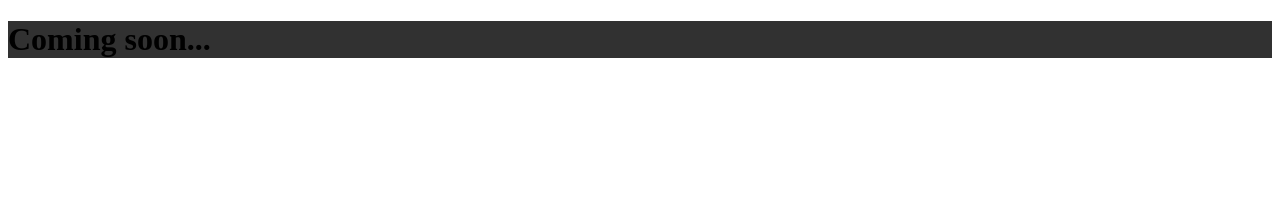
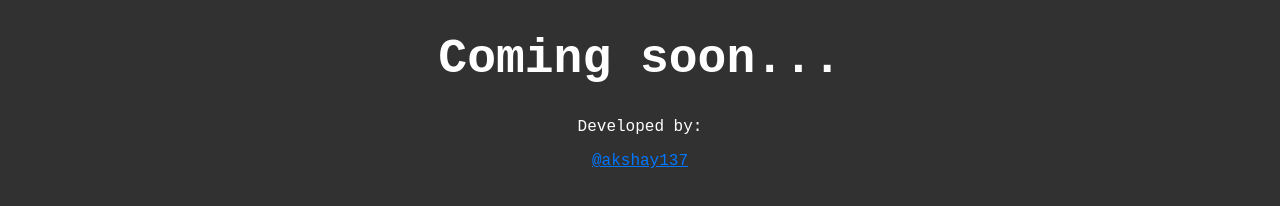
Before and after one commit to akshay137/akshay137.github.io, a plain HTML site: page index.html in a window 1280 px wide. Drawn offline with Linux system fonts and the light colour scheme.

Commit message:
added credits

```diff
--- a/css/main.css
+++ b/css/main.css
@@ -1,3 +1,77 @@
+/* __containers */
+.container {
+	max-width: 1280px;
+	margin: 0 auto;
+}
+
+/* __background-colors */
 .bg-dark {
 	background-color: #313131;
 }
+
+.bg-light {
+	background-color: #afafaf;
+}
+
+/* __text-colors */
+.text-dark {
+	color: #000;
+}
+
+.text-light {
+	color: #fff;
+}
+/* __text-positions */
+.text-center {
+	text-align: center;
+}
+/* __text-classes */
+.text-banner {
+	font-size: 3rem;
+}
+
+/* __fonts */
+.font-monospace {
+	font-family: monospace;
+}
+
+* {
+	font-size: 1rem;
+}
+
+/* __headings */
+h1 {
+	font-size: 1.7rem;
+}
+h2 {
+	font-size: 1.5rem;
+}
+h3 {
+	font-size: 1.4rem;
+}
+h4 {
+	font-size: 1.2rem;
+}
+h5 {
+	font-size: 1.1rem;
+}
+h6 {
+	font-size: 1rem;
+}
+
+/* __links */
+.link {
+	color: #07f;
+}
+
+.link:visited {
+	color: #f70;
+}
+
+.link:hover {
+	color: rgb(255, 15, 135);
+}
+
+.link:active {
+	color: #00f;
+}
--- a/index.html
+++ b/index.html
@@ -9,9 +9,19 @@
 	<link rel="stylesheet" href="css/main.css" />
 </head>
 
-<body>
-	<div class="bg-dark">
-		<h1>Coming soon...</h1>
+<body class="bg-dark font-monospace text-light">
+	<div role="document" class="container">
+		<div>
+			<h1 class="text-center text-banner">Coming soon...</h1>
+		</div>
+		<div role="credits" class="text-center">
+			<p>Developed by:</p>
+			<p>
+				<a href="https://github.com/akshay137/" class="link">
+					@akshay137
+				</a>
+			</p>
+		</div>
 	</div>
 </body>
 
```
